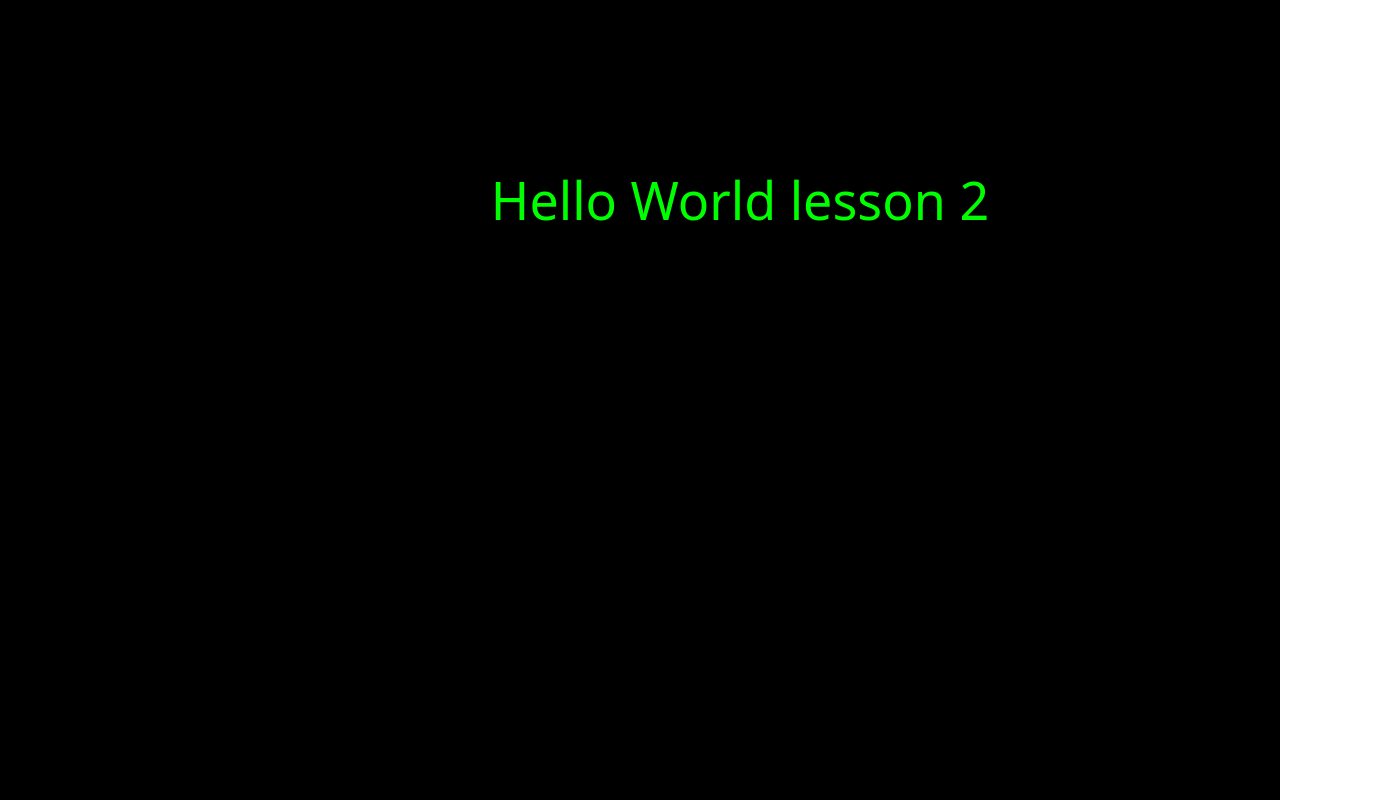
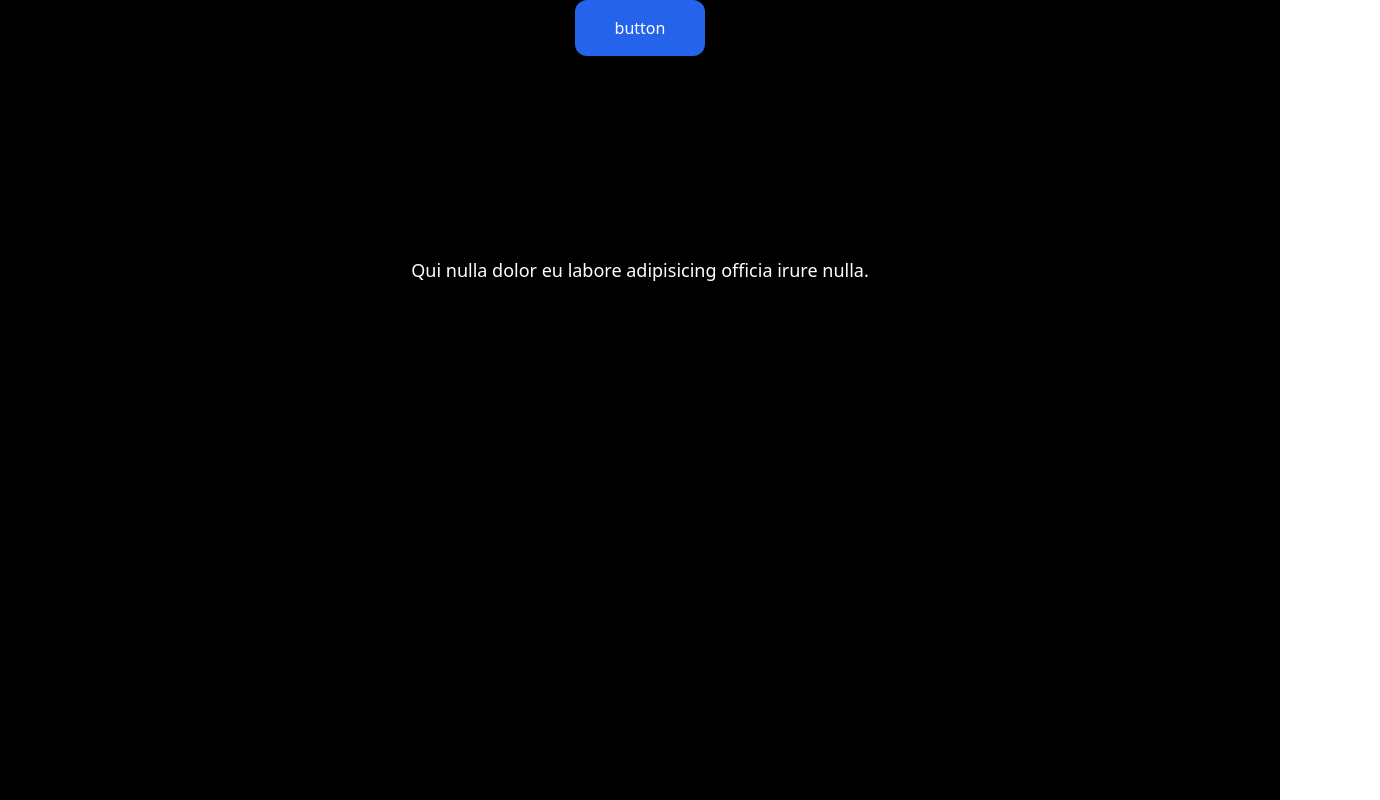
Before and after one commit to tayfunetta/framer-example, a Next.js app: page / in a window 1280 px wide. Shown: the whole page, 1380 px wide, since content can reach past the window. Built offline with nearby package versions, Linux system fonts and the light colour scheme.

Commit message:
transition options

```diff
--- a/pages/index.tsx
+++ b/pages/index.tsx
@@ -2,13 +2,23 @@ import { motion } from "framer-motion";
 
 export default function Home() {
   return (
-    <div className="bg-black h-screen text-white pt-20">
-      <motion.h1
-        className="text-center text-4xl"
-        animate={{ fontSize: "52px", color: "hsl(120, 100, 50)", x: 100, y: 100 }}
+    <div className="bg-black h-screen text-white overflow-hidden">
+      <motion.button
+        className="block mx-auto px-10 py-4 bg-blue-600 rounded-xl"
+        initial={{ opacity: 0 }}
+        animate={{ opacity: 1 }}
+        transition={{ delay: 1, duration: 2 }}
       >
-        Hello World lesson 2
-      </motion.h1>
+        button
+      </motion.button>
+      <motion.p
+        className="text-center text-lg"
+        initial={{ y: 700 }}
+        animate={{ y: 200 }}
+        transition={{ type:"spring", stiffness: 120 }}
+      >
+        Qui nulla dolor eu labore adipisicing officia irure nulla.
+      </motion.p>
     </div>
   );
 }
```
